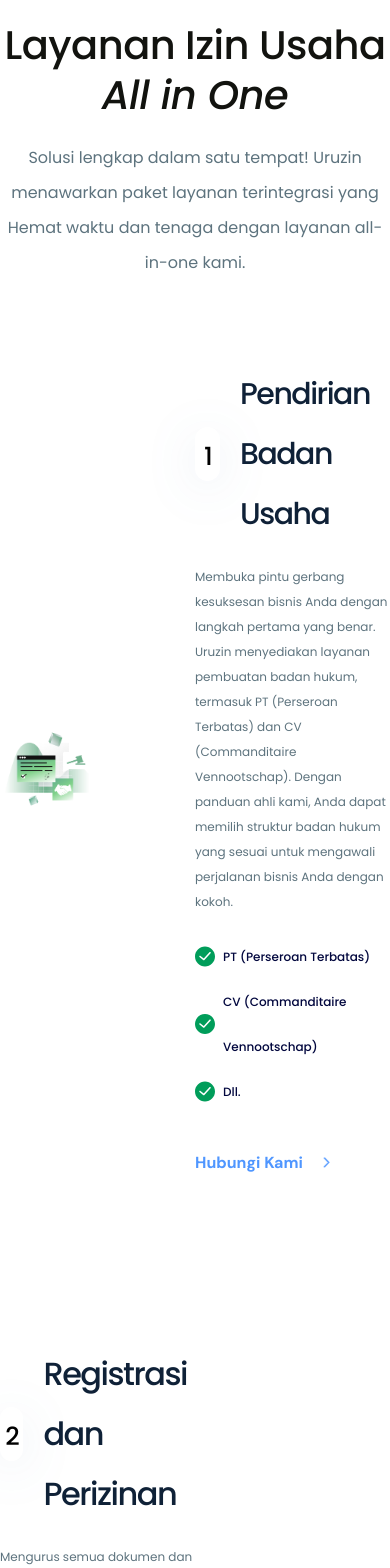
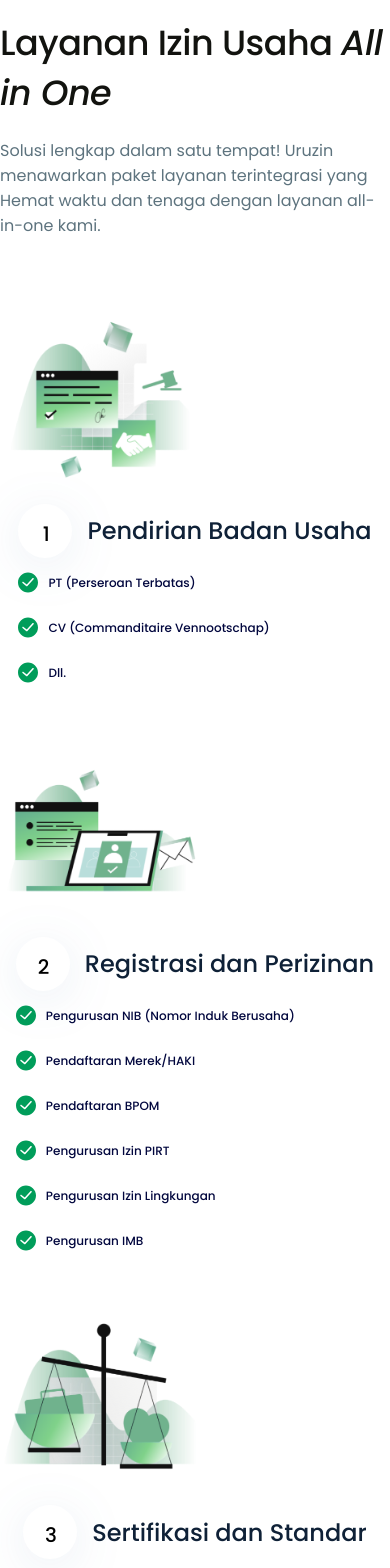
Before and after one commit to farrez30/uruzin, a React (Create React App) app: page /layanan in a window 390 px wide. Shown: the top 1568 px of the page. Built offline with nearby package versions, Linux system fonts and the light colour scheme.

Commit message:
Layanan page responsiveness

```diff
--- a/src/components/Layanan/Layanan.jsx
+++ b/src/components/Layanan/Layanan.jsx
@@ -64,10 +64,10 @@ const Layanan = () => {
         <h2 className="hidden lg:block font-poppins font-light text-[12px] leading-normal text-green-uruzin tracking-[2px] rounded-[10px] border border-solid border-green-uruzin py-[5px] px-7 max-w-max mx-auto">
           LAYANAN KAMI
         </h2>
-        <h1 className="font-poppins font-medium text-[40px] leading-[50px] text-black-uruzin -tracking-[0.5px] text-center mt-5">
+        <h1 className="font-poppins font-medium text-[35px] leading-[50px] text-black-uruzin -tracking-[0.5px] text-left mt-[17.5px]">
           Layanan Izin Usaha <i>All in One</i>
         </h1>
-        <p className="font-poppins font-normal text-[16px] leading-[35px] text-gray-uruzin tracking-[0px] text-center mx-auto  mt-5 max-w-2xl mb-16">
+        <p className="font-poppins font-normal text-[16px] leading-[25px] text-gray-uruzin tracking-[0px] text-left mx-auto  mt-5 max-w-2xl mb-16">
           Solusi lengkap dalam satu tempat! Uruzin menawarkan paket layanan terintegrasi yang Hemat waktu dan tenaga
           dengan layanan all-in-one kami.
         </p>
@@ -75,24 +75,27 @@ const Layanan = () => {
       <article>
         {jenisLayanan.map(({ id, no, image, title, desc, subJasa }) => {
           return (
-            <div className="flex items-center gap-[101px] mb-32 justify-center">
+            <div className="flex flex-col lg:flex-row items-center gap-[0px] lg:gap-[101px] mb-[40px] lg:mb-32 justify-center">
               {id % 2 === 0 ? (
                 <>
-                  <article className="flex-col w-[50%]">
-                    <title className="flex gap-5 py-5 items-center">
-                      <h1 className="font-poppins font-medium text-[25px] leading-[60px] text-black-pure -tracking-[1.5px] bg-white-pure w-[54px] h-[54px] text-center rounded-[27px] drop-shadow-[0_8px_24px_#355f9e1a] shadow-black-pure">
+                  <div className="w-[200px] self-start lg:w-[50%] lg:hidden">
+                    <img src={image} alt={title} />
+                  </div>
+                  <article className="flex-col lg:w-[50%]">
+                    <title className="flex gap-[15px] lg:gap-5 py-[2px] lg:py-5 items-center">
+                      <h1 className="font-poppins font-medium text-[20px] lg:text-[25px] leading-[60px] text-black-pure -tracking-[1.5px] bg-white-pure w-[54px] h-[54px] text-center rounded-[27px] drop-shadow-[0_8px_24px_#355f9e1a] shadow-black-pure">
                         {no}
                       </h1>
-                      <h1 className="font-poppins font-medium text-[32px] leading-[60px] text-dark-blue-uruzin -tracking-[1.5px]">
+                      <h1 className="font-poppins font-medium text-[24px] lg:text-[30px] leading-[25px] lg:leading-[60px] text-dark-blue-uruzin tracking-[0px] lg:-tracking-[1.5px]">
                         {title}
                       </h1>
                     </title>
-                    <p className="font-poppins font-normal text-[12px] leading-[25px] text-gray-uruzin tracking-[0px] mb-5">
+                    <p className="hidden lg:block font-poppins font-normal text-[12px] leading-[25px] text-gray-uruzin tracking-[0px] mb-5">
                       {desc}
                     </p>
                     <ul>
                       {subJasa.map((jasa) => (
-                        <li className="flex gap-2">
+                        <li className="flex gap-[10px]">
                           <img src={checked} alt={jasa} />
                           <div className="font-poppins font-medium text-[12px] leading-[45px] text-purple-uruzin tracking-[0px]">
                             {jasa}
@@ -100,7 +103,7 @@ const Layanan = () => {
                         </li>
                       ))}
                     </ul>
-                    <a href="https://wa.me/6285186845500" className="flex items-baseline text-blue-uruzin py-3 max-w-max mt-4">
+                    <a href="https://wa.me/6285186845500" className="hidden lg:flex items-baseline text-blue-uruzin py-3 max-w-max mt-4">
                       <p className="font-dm font-bold text-[16px] leading-[42px] tracking-[0px] mr-5">Hubungi Kami</p>
                       <img src={right} alt="right-arrow" className="animate-bounceright" />
                       {/* ///////////////////////////////////////////////////////////////////////// */}
@@ -118,30 +121,30 @@ const Layanan = () => {
                       {/* //? End of Animated Button  ///////////////////////////////////// */}
                     </a>
                   </article>
-                  <div className="w-[50%]">
+                  <div className="hidden lg:block w-[50%]">
                     <img src={image} alt={title} />
                   </div>
                 </>
               ) : (
                 <>
-                  <div className="w-[50%]">
+                  <div className="w-[200px] self-start lg:w-[50%]">
                     <img src={image} alt={title} />
                   </div>
-                  <article className="flex-col w-[50%]">
-                    <title className="flex gap-5 py-5 items-center">
-                      <h1 className="font-poppins font-medium text-[25px] leading-[60px] text-black-pure -tracking-[1.5px] bg-white-pure w-[54px] h-[54px] text-center rounded-[27px] drop-shadow-[0_8px_24px_#355f9e1a] shadow-black-pure">
+                  <article className="flex-col lg:w-[50%]">
+                    <title className="flex gap-[15px] lg:gap-5 py-[2px] lg:py-5 items-center">
+                      <h1 className="font-poppins font-medium text-[20px] lg:text-[25px] leading-[60px] text-black-pure -tracking-[1.5px] bg-white-pure w-[54px] h-[54px] text-center rounded-[27px] drop-shadow-[0_8px_24px_#355f9e1a] shadow-black-pure">
                         {no}
                       </h1>
-                      <h1 className="font-poppins font-medium text-[30px] leading-[60px] text-dark-blue-uruzin -tracking-[1.5px]">
+                      <h1 className="font-poppins font-medium text-[24px] lg:text-[30px] leading-[25px] lg:leading-[60px] text-dark-blue-uruzin tracking-[0px] lg:-tracking-[1.5px]">
                         {title}
                       </h1>
                     </title>
-                    <p className="font-poppins font-normal text-[12px] leading-[25px] text-gray-uruzin tracking-[0px] mb-5">
+                    <p className="hidden lg:block font-poppins font-normal text-[12px] leading-[25px] text-gray-uruzin tracking-[0px] mb-5">
                       {desc}
                     </p>
                     <ul>
                       {subJasa.map((jasa) => (
-                        <li className="flex gap-2">
+                        <li className="flex gap-[10px]">
                           <img src={checked} alt={jasa} />
                           <div className="font-poppins font-medium text-[12px] leading-[45px] text-purple-uruzin tracking-[0px]">
                             {jasa}
@@ -149,7 +152,7 @@ const Layanan = () => {
                         </li>
                       ))}
                     </ul>
-                    <a href="https://wa.me/6285186845500" className="flex items-baseline text-blue-uruzin py-3 max-w-max mt-4">
+                    <a href="https://wa.me/6285186845500" className="hidden lg:flex items-baseline text-blue-uruzin py-3 max-w-max mt-4">
                       <p className="font-dm font-bold text-[16px] leading-[42px] tracking-[0px] mr-5">Hubungi Kami</p>
                       <img src={right} alt="right-arrow" className="animate-bounceright" />
                       {/* ///////////////////////////////////////////////////////////////////////// */}
```
